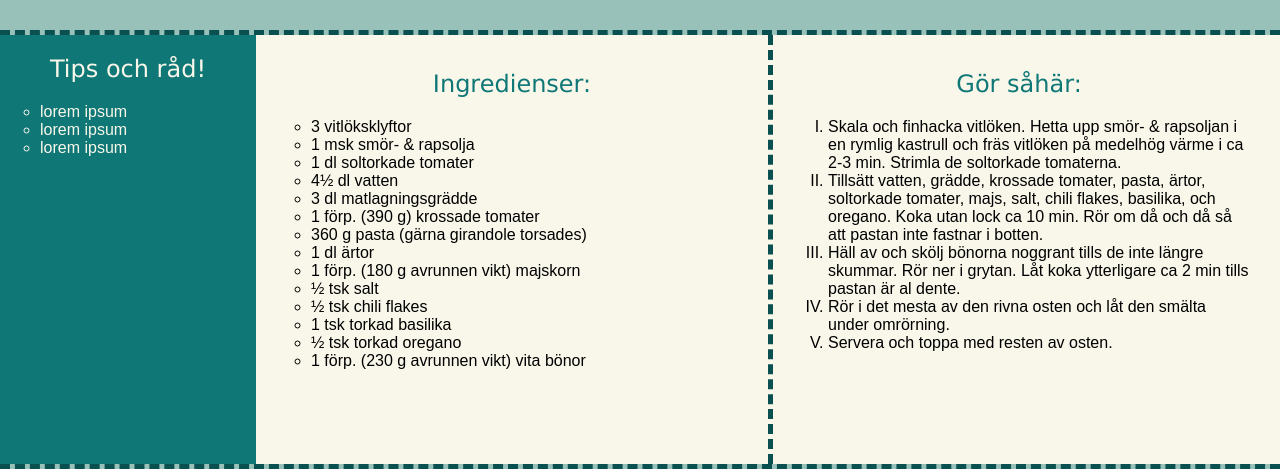
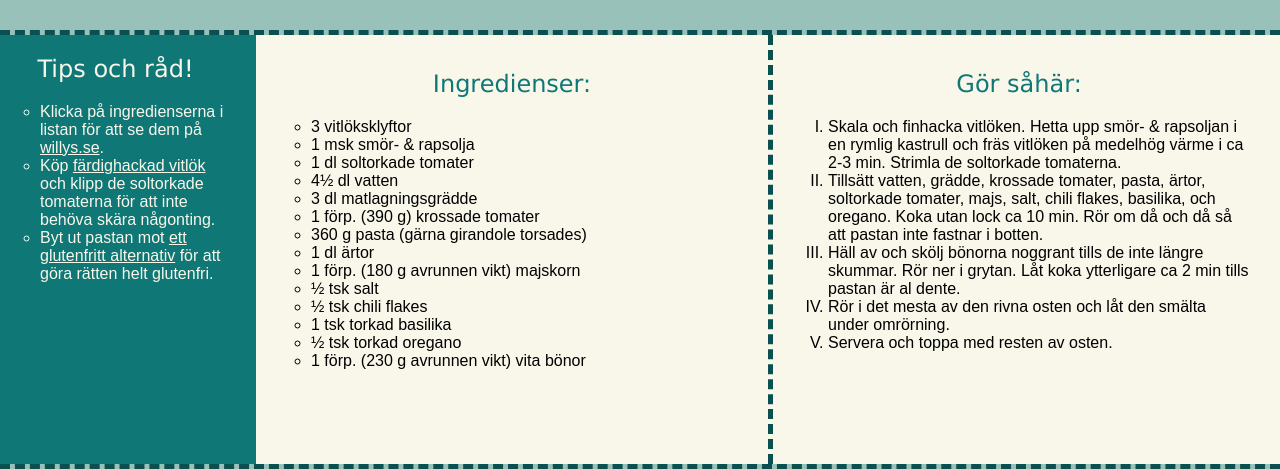
Before and after one commit to Lo-918/Pasta-recept---Webb, a plain HTML site: page index.html in a window 1280 px wide. Shown: the part 409-878 px from the top of the page. Drawn offline with Linux system fonts and the light colour scheme; a web font is replaced by a local one.

Commit message:
Updated tips

```diff
--- a/index.html
+++ b/index.html
@@ -8,7 +8,7 @@
 </head>
 <body>
     <nav>
-        <img id="logo" src="./img/Skärmbild 2026-11-12 112649.png" alt="hungrig.nu logga">
+        <img id="logo" src="./img/logo.png" alt="hungrig.nu logga">
         <h2>Hungrig.nu</h2>
     </nav>
 
@@ -18,7 +18,7 @@
     </header>
 
     <div id="img-div">
-        <img id="meal-img" src="./img/IMG_1029 - kopia.jpeg" alt="bild på pasta med vita bönor och soltorkade toamter">
+        <img id="meal-img" src="./img/pasta.jpeg" alt="bild på pasta med vita bönor och soltorkade toamter">
     </div>
 
     <main>
@@ -26,9 +26,9 @@
             <h2 id="aside-heading">Tips och råd!</h2>
 
             <ul>
-                <li>lorem ipsum</li>
-                <li>lorem ipsum</li>
-                <li>lorem ipsum</li>
+                <li>Klicka på ingredienserna i listan för att se dem på <a class="tip-link" href="https://www.willys.se/">willys.se</a>.</li>
+                <li>Köp <a class="tip-link" href="https://www.ica.se/produkt/vitlok-finhackad-fryst-45g-ica-2138904/">färdighackad vitlök</a> och klipp de soltorkade tomaterna för att inte behöva skära någonting.</li>
+                <li>Byt ut pastan mot <a class="tip-link" href="https://www.willys.se/produkt/Fusilli-Glutenfri-101219863_ST">ett glutenfritt alternativ</a> för att göra rätten helt glutenfri.</li>
             </ul>
         </aside>
 
--- a/style.css
+++ b/style.css
@@ -85,6 +85,7 @@ main {
 aside {
     background-color: rgb(16, 119, 119);
     color: rgb(249, 247, 234);
+    padding-right: 25px;
 }
 
 article {
@@ -128,4 +129,10 @@ a {
 
 #footer-link {
     color: rgb(10, 80, 80);
+    text-decoration: underline;
 }
+
+.tip-link {
+    color: rgb(249, 247, 234);
+    text-decoration: underline;
+}
```
Also changed, not shown: img/logo.png (renamed from img/Skärmbild 2026-11-12 112649.png), 2 other files.
